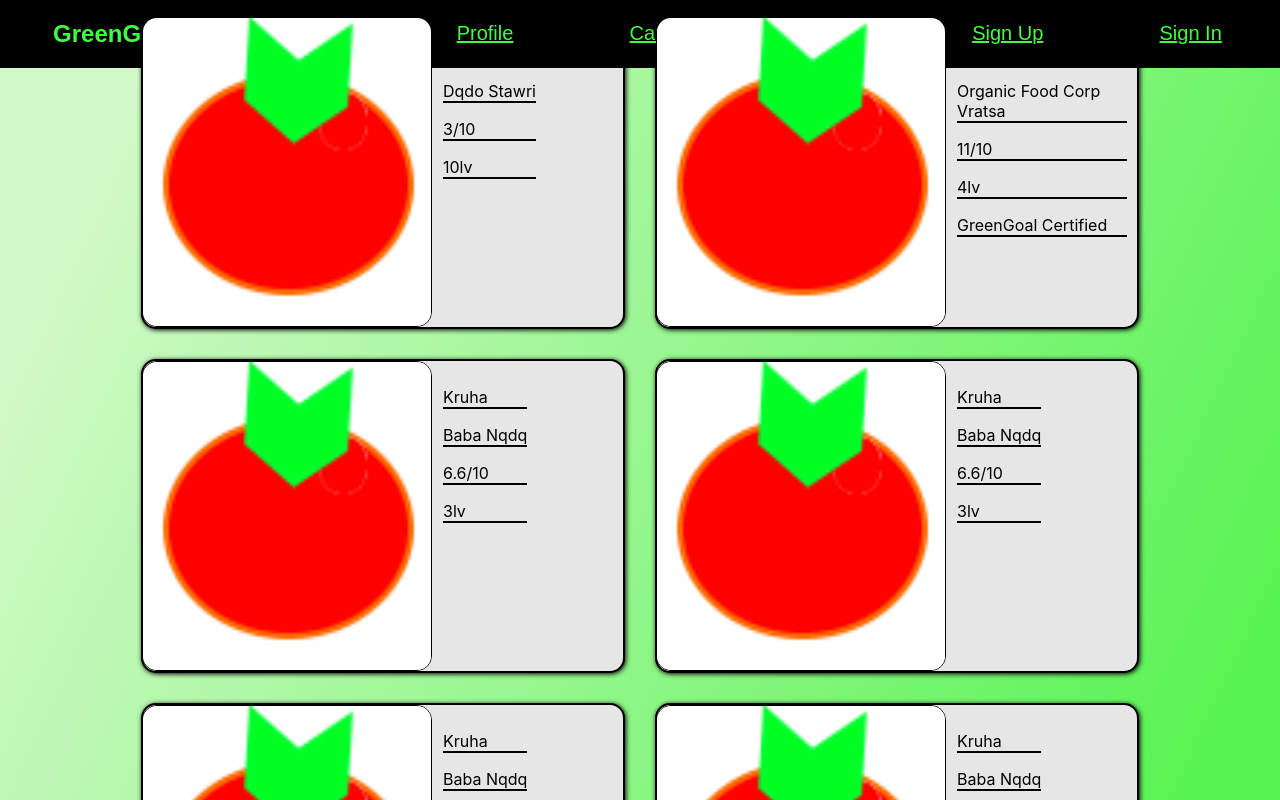
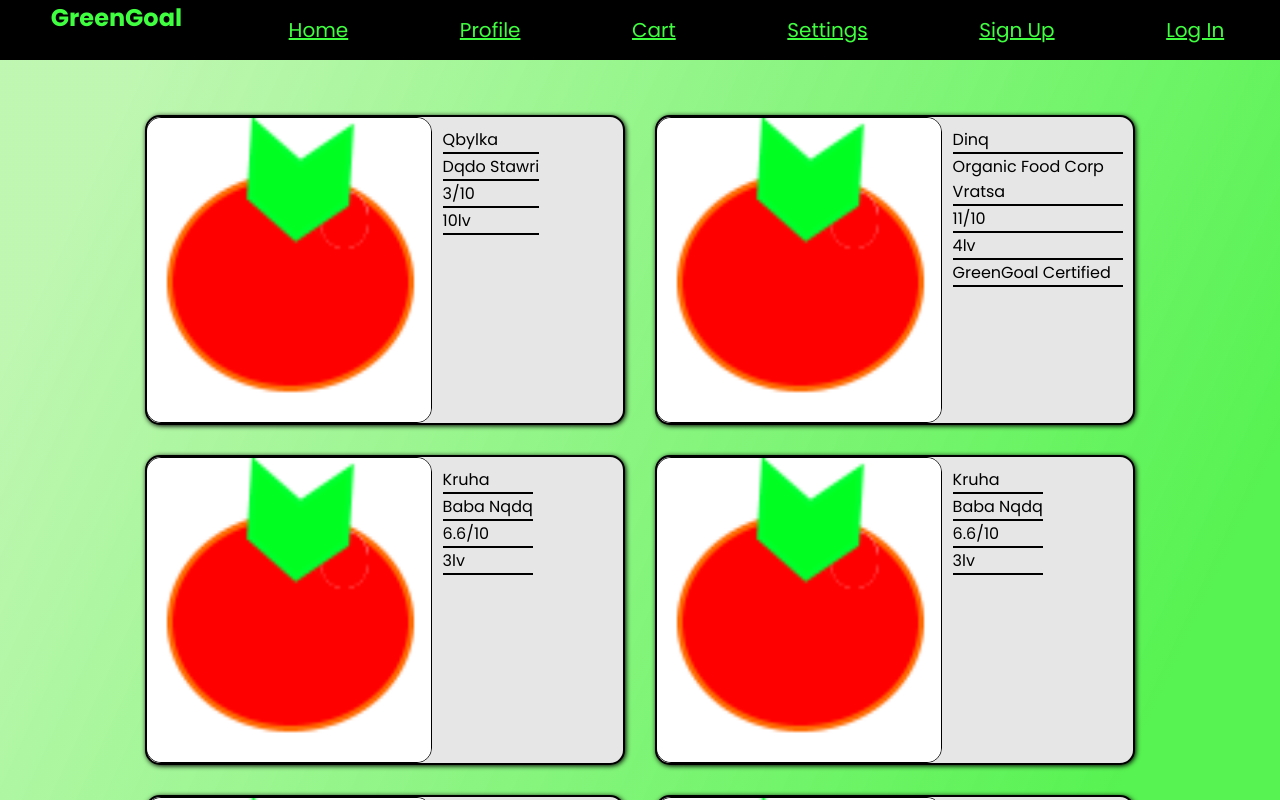
Before and after one commit to ZariProjects/Hack_Tues_GG, a React (Create React App) app in the folder green_goal/: page / in a window 1280 px wide. Shown: the top 800 px of the page. Built offline with nearby package versions, Linux system fonts and the light colour scheme; a web font is replaced by a local one.

Commit message:
Navigation Bar and Login Build

```diff
--- a/green_goal/src/components/NavigationBar/NavigationBar.css
+++ b/green_goal/src/components/NavigationBar/NavigationBar.css
@@ -2,6 +2,7 @@
 
 .NavbarItems
 {
+    z-index: 1;
     display: flex;
     justify-content: space-around;
     background-color: black;
--- a/green_goal/src/components/NavigationBar/NavigationBar.js
+++ b/green_goal/src/components/NavigationBar/NavigationBar.js
@@ -13,7 +13,7 @@ class Navbar extends Component {
                 <NavLink to="/cart">Cart</NavLink>
                 <NavLink to="/settings">Settings</NavLink>
                 <NavLink to="/sign_up">Sign Up</NavLink>
-                <NavLink to="/sign_in">Sign In</NavLink>
+                <NavLink to="/log_in">Log In</NavLink>
             </nav>
         )
 
--- a/green_goal/src/containers/App.js
+++ b/green_goal/src/containers/App.js
@@ -9,17 +9,23 @@ import {
 import Settings from './Settings/Settings';
 import SignUp from './SignUp/SignUp';
 import Profile from './Profile/Profile';
+import Login from './Login/Login';
 
 class App extends Component {
   render () {
     return (
       <div className="App">
         <Navbar/>
+        <br></br>
+        <br></br>
+        <br></br>
+        <br></br>
         <Switch >
-            <Route path="/profile" component={Profile} />
-            <Route path="/sign_up" component={SignUp} />
-            <Route path="/settings" component={Settings}/>
-            <Route path="/" exact component={Cards} />
+          <Route path="/log_in" component={Login} />
+          <Route path="/profile" component={Profile} />
+          <Route path="/sign_up" component={SignUp} />
+          <Route path="/settings" component={Settings}/>
+          <Route path="/" exact component={Cards} />
         </Switch >
 
       </div>
```
Also changed, not shown: green_goal/src/containers/Login/Login.css (line endings or trailing spaces).
